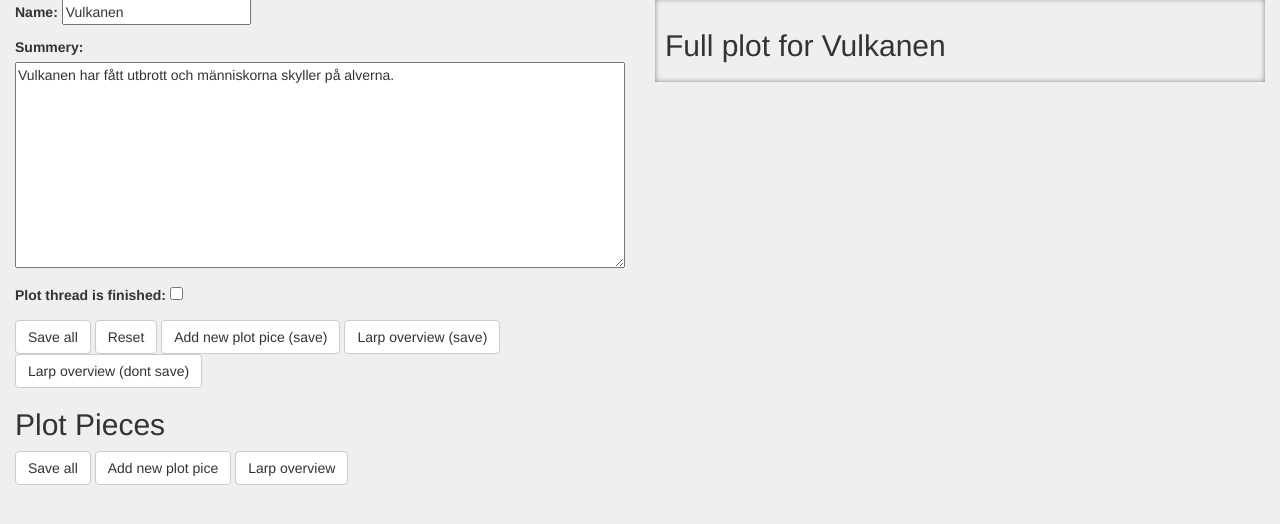
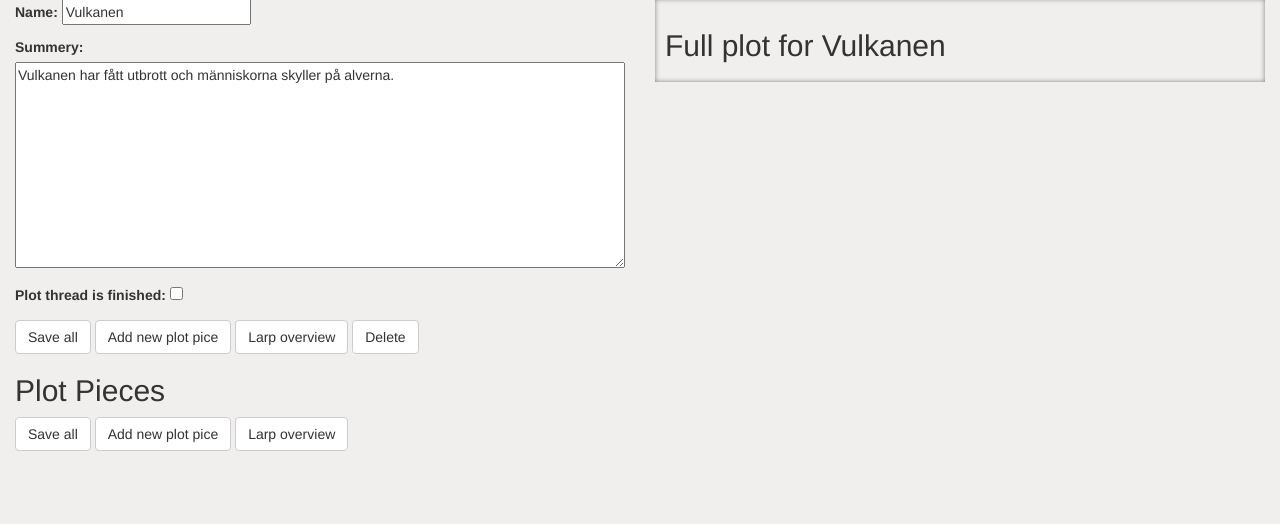
Before and after one commit to LindaLinsefors/larp, a Django app: page /GM/larp/plot_thread/4/ in a window 1280 px wide. Shown: the part 134-658 px from the top of the page. Run offline with Django 3.2, Linux system fonts and the light colour scheme; data comes from the database, SQL or seed files in the repository; both versions use the stored data as it was after the commit; data that the repository does not hold is empty; some libraries are stand-ins or nearby versions.

Commit message:
can delete plot_threads

```diff
--- a/plots/GM/urls.py
+++ b/plots/GM/urls.py
@@ -18,6 +18,8 @@ urlpatterns = [
             views.new_larp_plot_thread, name='new_larp_plot_thread'),
     url(r'^larp/plot_thread/(?P<id>\d+)/$',
             views.larp_plot_thread, name='larp_plot_thread'),
+    url(r'^larp/plot_thread/(?P<id>\d+)/delete/$',
+            views.delete_larp_plot_thread, name='delete_larp_plot_thread'),
 
     # Plot categories
 
--- a/plots/GM/views.py
+++ b/plots/GM/views.py
@@ -336,7 +336,20 @@ def new_larp_plot_thread(request, larp_id):
         larp_plot_thread.save()
         return HttpResponseRedirect(
                     reverse(    'GM:larp_plot_thread',
-                                args=(larp_plot_thread.id, )     ))
+                                args=(larp_plot_thread.id, )     ) )
+
+def delete_larp_plot_thread(request, id):
+    larp_plot_thread = get_object_or_404(LarpPlotThread, pk=id)
+    larp_id = larp_plot_thread.larp.id
+
+    if larp_plot_thread.plot_thread.larpplotthread_set.count() == 1:
+        larp_plot_thread.plot_thread.delete()
+        print 'delete'
+    else:
+        larp_plot_thread.delete()
+    return HttpResponseRedirect(
+                reverse(    'GM:larp_plots', args=(larp_id, )    ) )
+
 
 
 
--- a/plots/templates/plots/GM/basic_form.html
+++ b/plots/templates/plots/GM/basic_form.html
@@ -1,6 +1,7 @@
 <!DOCTYPE html>
 
 {% extends "plots/GM/basic.html" %}
+
 
 {% block body %}
 
--- a/plots/templates/plots/GM/larp_plots.html
+++ b/plots/templates/plots/GM/larp_plots.html
@@ -5,7 +5,7 @@
 {% block body %}
 
 <h1> Plot threads <small>(<a href="{% url 'GM:new_larp_plot_thread' larp.id %}">New</a>)</small></h1>
-{% if plot_threads %}
+{% if larp_plot_threads %}
     <ul>
     {% for larp_plot_thread in larp_plot_threads %}
         <li>
--- a/plots/templates/plots/GM/plot_thread.html
+++ b/plots/templates/plots/GM/plot_thread.html
@@ -1,5 +1,9 @@
 {% extends "plots/GM/plots.html" %}
 
+
+{% block menue %}
+    <a href="delete" class="btn btn-default"> Delete </a>
+{% endblock %}
 
 
 {% block display %}
--- a/plots/templates/plots/GM/plots.html
+++ b/plots/templates/plots/GM/plots.html
@@ -129,11 +129,18 @@ $('textarea').change(function(){
             {% endblock %}
 
 			<p>
+                <!--
 		        <input type="submit" value="Save all" class="btn btn-default"/>
 		        <a href="" class="btn btn-default"> Reset </a>
 		        <a href="plot_pice/new" class="btn btn-default"> Add new plot pice (save) </a>
 				<a href="{% url 'GM:larp_plots' larp.id %}" class="btn btn-default"> Larp overview (save) </a>
 				<a href="{% url 'GM:larp_plots' larp.id %}" class="btn btn-default"> Larp overview (dont save) </a>
+                -->
+
+		        <input type="submit" value="Save all" class="btn btn-default"/>
+		        <a href="plot_pice/new" class="btn btn-default"> Add new plot pice </a>
+				<a href="{% url 'GM:larp_plots' larp.id %}" class="btn btn-default">Larp overview</a>
+                {% block menue %}{% endblock %}
 			</p>
 
             <h2> Plot Pieces </h2>
@@ -212,7 +219,7 @@ $('textarea').change(function(){
 			<p>
 		        <input type="submit" value="Save all" class="btn btn-default"/>
 		        <a href="plot_pice/new" class="btn btn-default"> Add new plot pice </a>
-				<a href="{% url 'GM:index' %}" class="btn btn-default">Larp overview</a>
+				<a href="{% url 'GM:larp_plots' larp.id %}" class="btn btn-default">Larp overview</a>
 			</p>
           </form>
 
```
Also changed, not shown: db.sqlite3.
